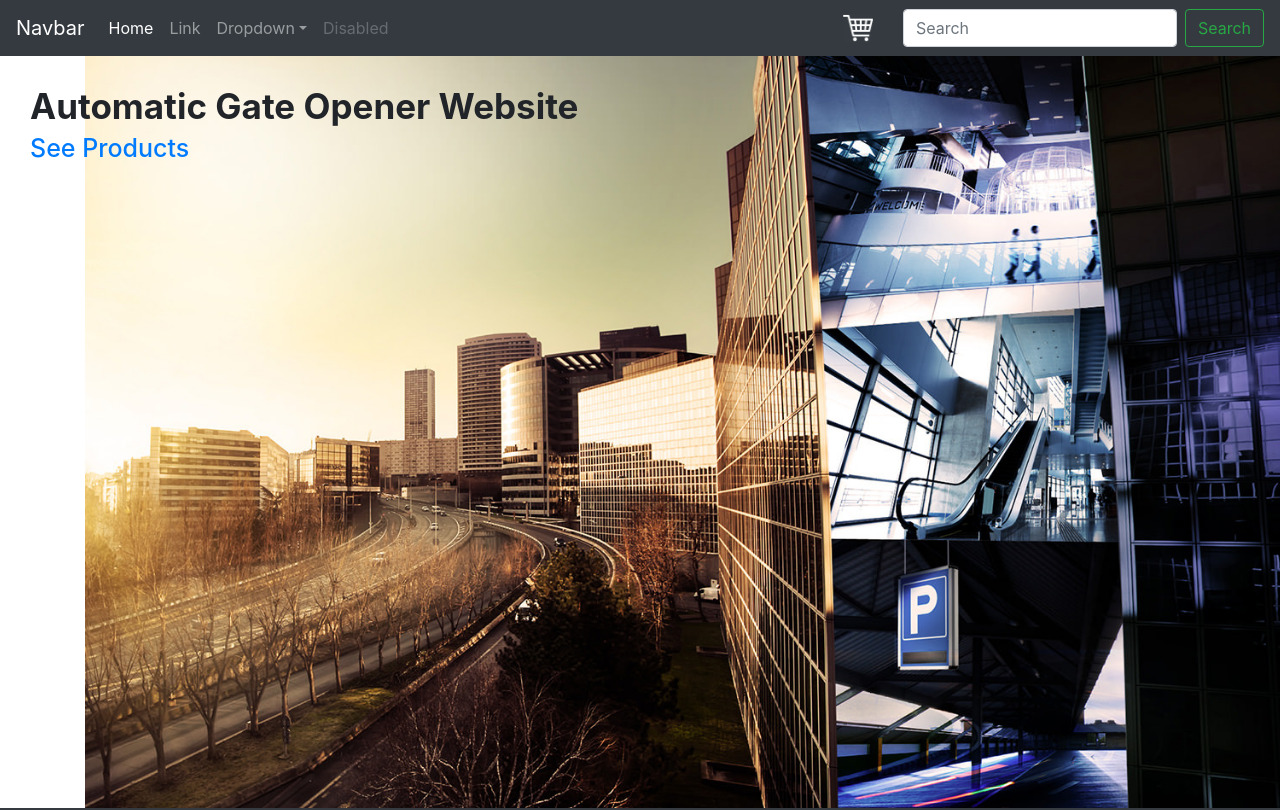
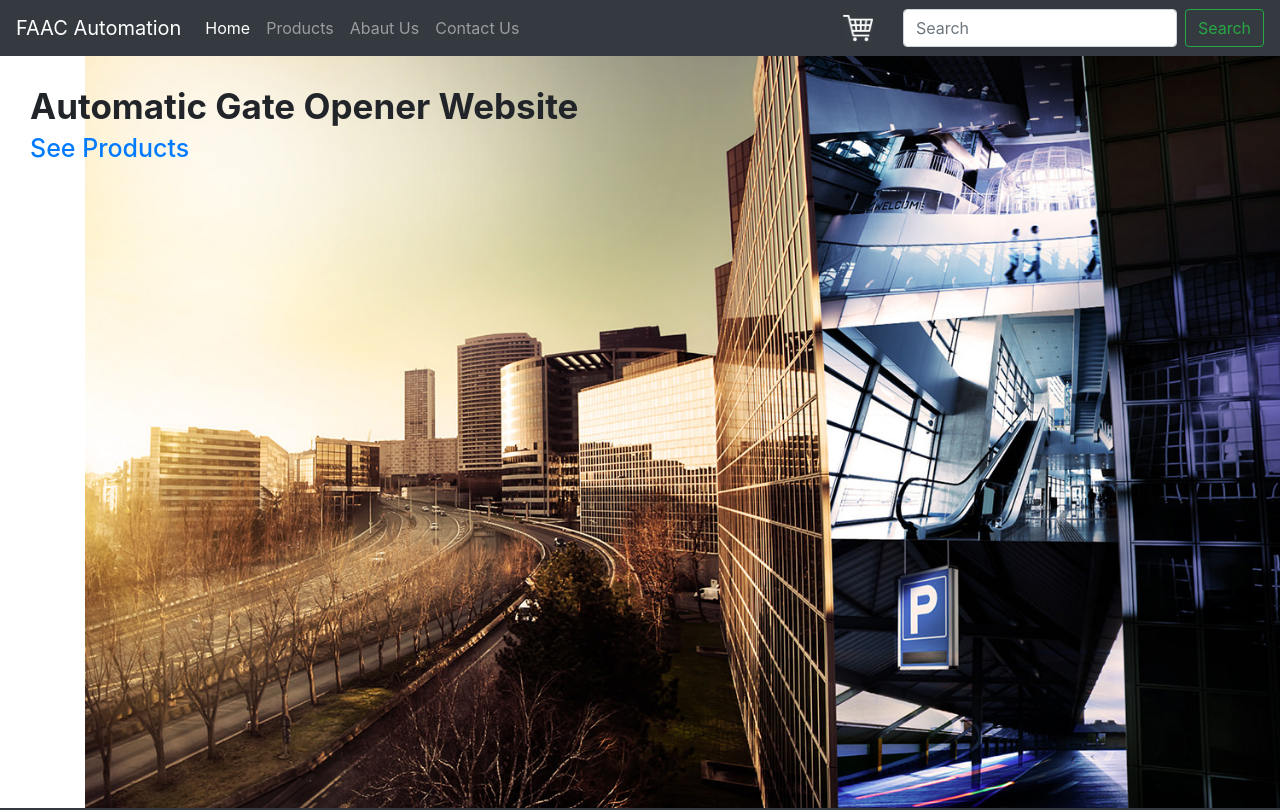
Before and after one commit to alinematollahi/Automatic-Gate-Opener-Website, a React (Create React App) app: page / in a window 1280 px wide. Shown: the top 810 px of the page. Built offline with nearby package versions, Linux system fonts and the light colour scheme.

Commit message:
edit navbar

```diff
--- a/src/components/navbar/index.js
+++ b/src/components/navbar/index.js
@@ -6,7 +6,7 @@ import {Search} from './search';
 export function Navbar() {
     return (
         <nav className="navbar navbar-expand-lg navbar-dark bg-dark">
-          <a className="navbar-brand" href="#">Navbar</a>
+          <Link className="navbar-brand" to="/">FAAC Automation</Link>
           <button className="navbar-toggler" type="button" data-toggle="collapse" data-target="#navbarSupportedContent" aria-controls="navbarSupportedContent" aria-expanded="false" aria-label="Toggle navigation">
             <span className="navbar-toggler-icon"></span>
           </button>
@@ -14,24 +14,16 @@ export function Navbar() {
           <div className="collapse navbar-collapse" id="navbarSupportedContent">
             <ul className="navbar-nav mr-auto">
               <li className="nav-item active">
-                <a className="nav-link" href="#">Home <span className="sr-only">(current)</span></a>
+                <Link className="nav-link" to="/">Home <span className="sr-only">(current)</span></Link>
               </li>
               <li className="nav-item">
-                <a className="nav-link" href="#">Link</a>
-              </li>
-              <li className="nav-item dropdown">
-                <a className="nav-link dropdown-toggle" href="#" id="navbarDropdown" role="button" data-toggle="dropdown" aria-haspopup="true" aria-expanded="false">
-                  Dropdown
-                </a>
-                <div className="dropdown-menu" aria-labelledby="navbarDropdown">
-                  <a className="dropdown-item" href="#">Action</a>
-                  <a className="dropdown-item" href="#">Another action</a>
-                  <div className="dropdown-divider"></div>
-                  <a className="dropdown-item" href="#">Something else here</a>
-                </div>
+                <Link className="nav-link" to="/products">Products</Link>
               </li>
               <li className="nav-item">
-                <a className="nav-link disabled" href="#" tabIndex="-1" aria-disabled="true">Disabled</a>
+                <Link className="nav-link" to="#">Abaut Us</Link>
+              </li>
+              <li className="nav-item">
+                <Link className="nav-link" to="#">Contact Us</Link>
               </li>
             </ul>
             <Link to="/cart">
```
